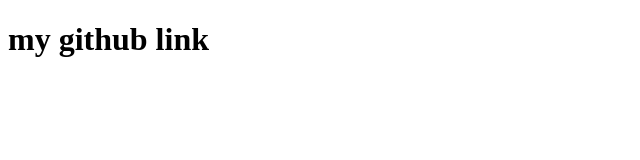
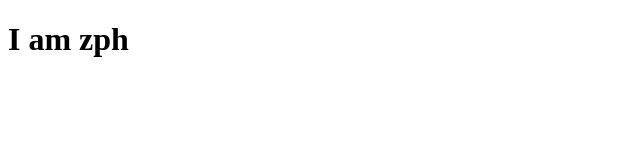
Before and after one commit to zphtown/zphtown.github.io, a plain HTML site: page index.html in a window 1280 px wide. Shown: the whole page, without its empty margins (0-640 px from the left). Drawn offline with Linux system fonts and the light colour scheme.

Commit message:
Update index.html

```diff
--- a/index.html
+++ b/index.html
@@ -4,9 +4,9 @@
     <meta charset="UTF-8">
     <meta name="viewport" content="width=device-width, initial-scale=1.0">
     <meta http-equiv="X-UA-Compatible" content="ie=edge">
-    <title>我的项目，为什么没有在overviw里面</title>
+    <title>这将是我的开源项目</title>
 </head>
 <body>
-    <h1>my github link</h1>
+    <h1>I am zph</h1>
 </body>
 </html>
```
